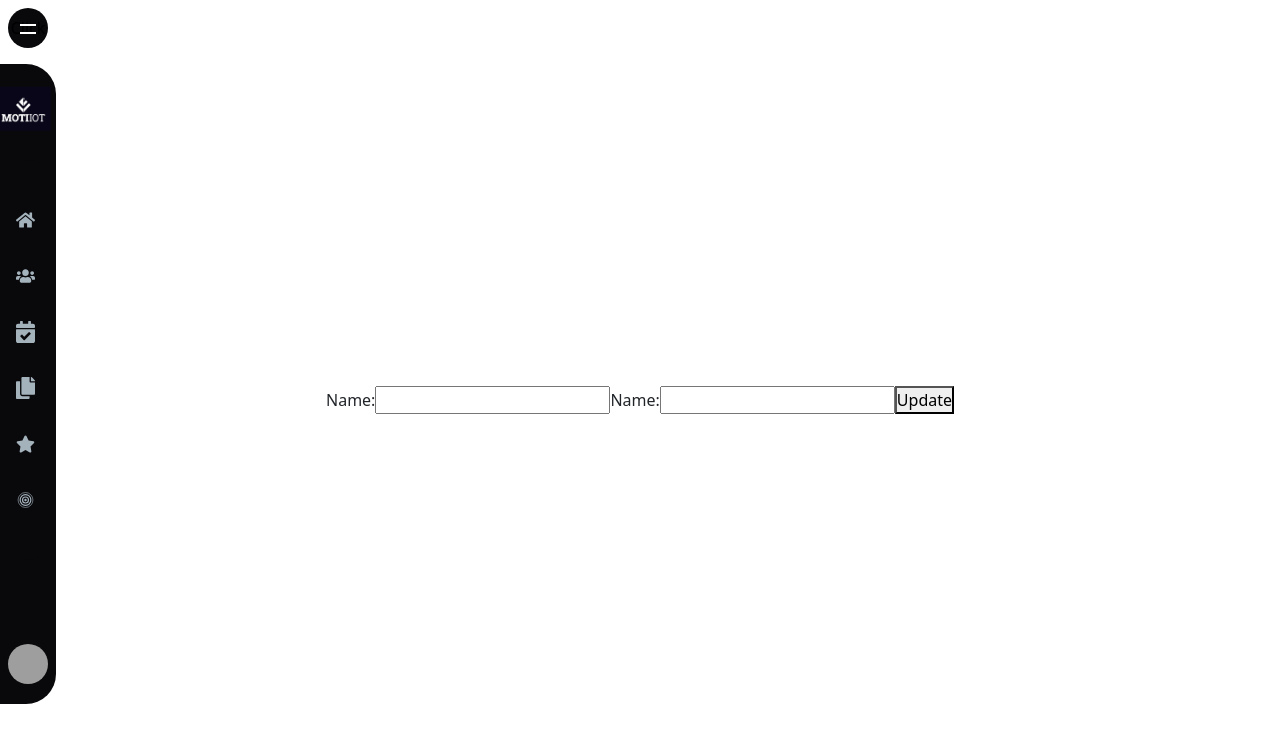
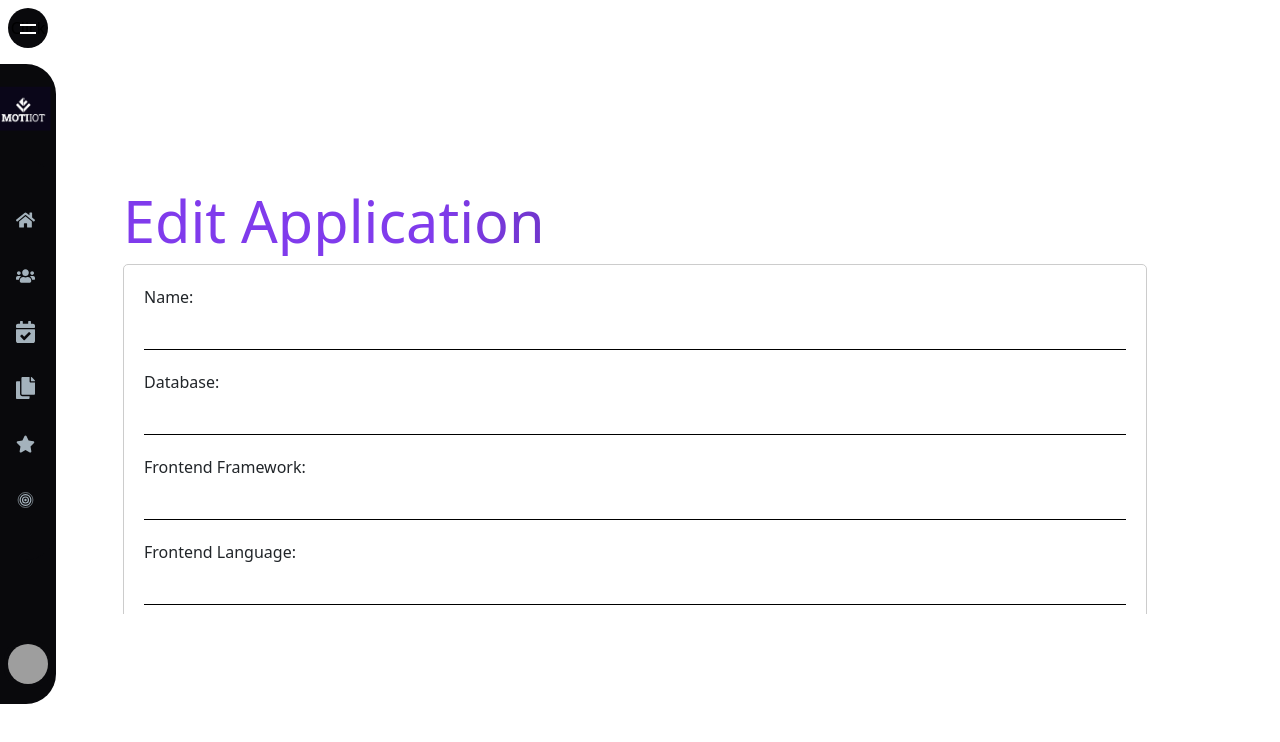
Before and after one commit to bcgov-brwang/d3, a React (Create React App) app in the folder web-console/web-console/: page /applications/1 in a window 1280 px wide. Shown: the top 742 px of the page. Built offline with nearby package versions, Linux system fonts and the light colour scheme; no server answers; grey boxes are pictures that could not be loaded.

Commit message:
edit layout updated

```diff
--- a/web-console/web-console/src/Pages/ApplicationList.js
+++ b/web-console/web-console/src/Pages/ApplicationList.js
@@ -26,7 +26,12 @@ function ApplicationList() {
       body: JSON.stringify({
         name: newApplication.name,
         database: newApplication.database,
-        frontendFramework: newApplication.frontendFramework
+        frontendFramework: newApplication.frontendFramework,
+        frontendLanguage: newApplication.frontendLanguage,
+        backendFramework: newApplication.backendFramework,
+        backendLanguage: newApplication.backendLanguage,
+        hostType: newApplication.hostType,
+        cicdType: newApplication.cicdType
 
       })
     });
@@ -41,8 +46,6 @@ function ApplicationList() {
 
   useEffect(() => {
     async function fetchApplications() {
-      // const url = "https://localhost:44362/weatherforecast";
-      // url = 'https://api.open511.gov.bc.ca/events?limit=5';
       const url = 'https://localhost:44339/api/applications/';
       const response = await fetch(url);
       const data = await response.json();
@@ -52,7 +55,7 @@ function ApplicationList() {
   }, []);
 
   return (
-      <div>
+      <div className='listTableContainer'>
               <h1>Application List</h1>
               <table className="table table-striped">
                 <thead>
@@ -60,6 +63,11 @@ function ApplicationList() {
                     <th>Name</th>
                     <th>Database</th>
                     <th>Frontend Framework</th>
+                    <th>Frontend Language</th>
+                    <th>Backend Framework</th>
+                    <th>Backend Language</th>
+                    <th>Host Type</th>
+                    <th>CICD Type</th>
                   </tr>
                 </thead>
                 <tbody>
@@ -68,6 +76,11 @@ function ApplicationList() {
                       <td>{application.name}</td>
                       <td>{application.database}</td>
                       <td>{application.frontendFramework}</td>
+                      <td>{application.frontendLanguage}</td>
+                      <td>{application.backendFramework}</td>
+                      <td>{application.backendLanguage}</td>
+                      <td>{application.hostType}</td>
+                      <td>{application.cicdType}</td>
                     </tr>
                   ))}
                 </tbody>
@@ -110,10 +123,66 @@ function ApplicationList() {
                   type="text"
                   value={newApplication.frontendFramework}
                   onChange={(event) =>
-                    setNewApplication({ ...newApplication, severity: event.target.value })
+                    setNewApplication({ ...newApplication, frontendFramework: event.target.value })
                   }
                 />
               </label>
+              <label>
+                Frontend Language:
+                <input
+                  name="newApplicationFrontendLanguage"
+                  type="text"
+                  value={newApplication.frontendLanguage}
+                  onChange={(event) =>
+                    setNewApplication({ ...newApplication, frontendLanguage: event.target.value })
+                  }
+                />
+              </label>
+              <label>
+                Backend Framework:
+                <input
+                  name="newApplicationBackendFramework"
+                  type="text"
+                  value={newApplication.backendFramework}
+                  onChange={(event) =>
+                    setNewApplication({ ...newApplication, backendFramework: event.target.value })
+                  }
+                />
+              </label>
+              <label>
+                Backend Language:
+                <input
+                  name="newApplicationBackendLanguage"
+                  type="text"
+                  value={newApplication.backendLanguage}
+                  onChange={(event) =>
+                    setNewApplication({ ...newApplication, backendLanguage: event.target.value })
+                  }
+                />
+              </label>
+              <label>
+                Host Type:
+                <input
+                  name="newApplicationHostType"
+                  type="text"
+                  value={newApplication.hostType}
+                  onChange={(event) =>
+                    setNewApplication({ ...newApplication, hostType: event.target.value })
+                  }
+                />
+              </label>
+              <label>
+                CICD Type:
+                <input
+                  name="newApplicationCicdType"
+                  type="text"
+                  value={newApplication.cicdType}
+                  onChange={(event) =>
+                    setNewApplication({ ...newApplication, cicdType: event.target.value })
+                  }
+                />
+              </label>
+
               <button className="btn btn-primary" type="submit">Add</button>
             </form>
           )}
--- a/web-console/web-console/src/components/editApplicationForm.js
+++ b/web-console/web-console/src/components/editApplicationForm.js
@@ -57,7 +57,10 @@ const EditApplicationForm = () => {
   };
 
   return (
-    <form onSubmit={handleSubmit}>
+    <div>
+      <h1>Edit Application</h1>
+      <div className='scroll-panel'>
+    <form className="form-container" onSubmit={handleSubmit}>
       <label>
         Name:
         <input
@@ -67,9 +70,8 @@ const EditApplicationForm = () => {
           onChange={handleInputChange}
         />
       </label>
-      {/* Render other properties similarly */}
       <label>
-        Name:
+        Database:
         <input
           type="text"
           name="database"
@@ -77,8 +79,65 @@ const EditApplicationForm = () => {
           onChange={handleInputChange}
         />
       </label>
+      <label>
+        Frontend Framework:
+        <input
+          type="text"
+          name="frontendFramework"
+          value={updatedApplication.frontendFramework || application.frontendFramework || ''}
+          onChange={handleInputChange}
+        />
+      </label>
+      <label>
+        Frontend Language:
+        <input
+          type="text"
+          name="frontendLanguage"
+          value={updatedApplication.frontendLanguage || application.frontendLanguage || ''}
+          onChange={handleInputChange}
+        />
+      </label>
+      <label>
+        Backend Framework:
+        <input
+          type="text"
+          name="backendFramework"
+          value={updatedApplication.backendFramework || application.backendFramework || ''}
+          onChange={handleInputChange}
+        />
+      </label>
+      <label>
+        Backend Language:
+        <input
+          type="text"
+          name="backendLanguage"
+          value={updatedApplication.backendLanguage || application.backendLanguage || ''}
+          onChange={handleInputChange}
+        />
+      </label>
+      <label>
+        Host Type:
+        <input
+          type="text"
+          name="hostType"
+          value={updatedApplication.hostType || application.hostType || ''}
+          onChange={handleInputChange}
+        />
+      </label>
+      <label>
+        CICD Type:
+        <input
+          type="text"
+          name="cicdType"
+          value={updatedApplication.cicdType || application.cicdType || ''}
+          onChange={handleInputChange}
+        />
+      </label>
       <button type="submit">Update</button>
     </form>
+    </div>
+    </div>
+
   );
 };
 
--- a/web-console/web-console/src/css/site.css
+++ b/web-console/web-console/src/css/site.css
@@ -155,3 +155,11 @@
   table tbody tr td {
     height: 140px;
   }
+
+  .listTableContainer table{
+    margin-left: -100px;
+  }
+
+  th {
+    white-space: nowrap;
+  }
```
